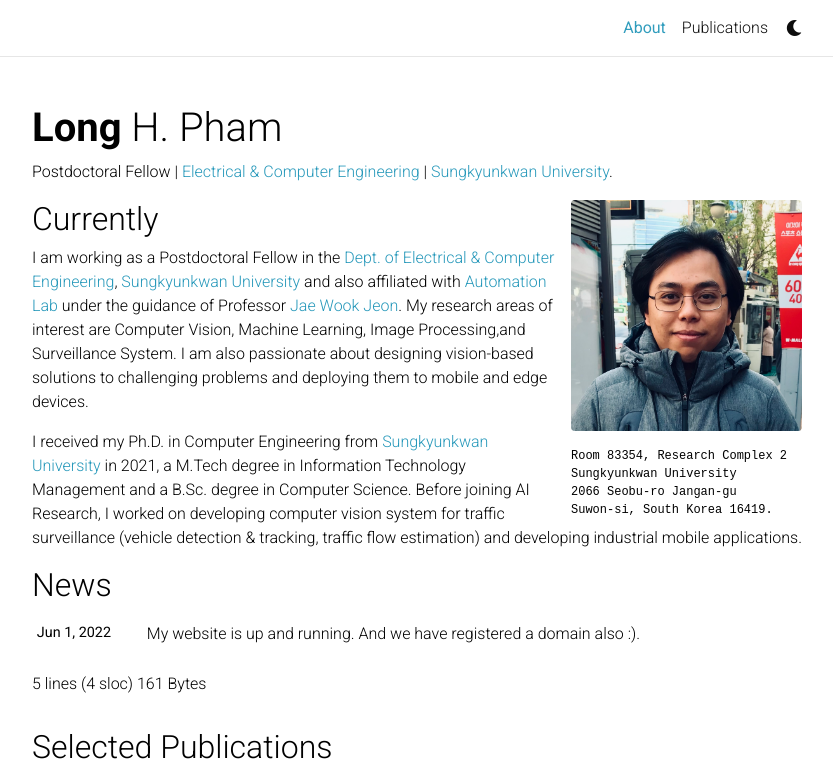
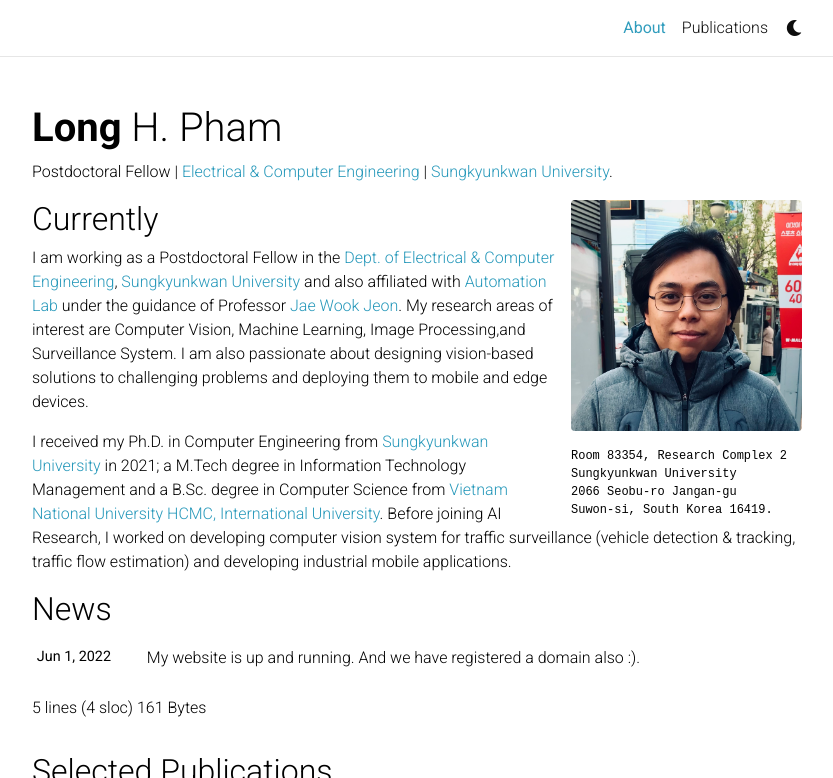
Before and after one commit to phlong3105/phlong3105.github.io, a Jekyll site: the page built from _pages/about.md, in a window 1280 px wide and 1044 px high, cut to the strip 0-778 px from the top of the window. Shown: the whole strip, without its empty margins (223-1056 px from the left). Built offline with Jekyll 4.4.1, drawn with Linux system fonts in a browser that asks for light colours; comment, search, counter and statistics services are not loaded; a style sheet for code colours, icons or effects is not loaded.

Commit message:
First commit

```diff
--- a/_pages/about.md
+++ b/_pages/about.md
@@ -30,7 +30,8 @@ vision-based solutions to challenging problems and deploying them to mobile and
 edge devices.
 
 I received my Ph.D. in Computer Engineering from [Sungkyunkwan University](https://www.skku.edu/eng/index.do)
-in 2021, a M.Tech degree in Information Technology Management and a B.Sc. degree
-in Computer Science. Before joining AI Research, I worked on developing computer
-vision system for traffic surveillance (vehicle detection & tracking,
-traffic flow estimation) and developing industrial mobile applications.
+in 2021; a M.Tech degree in Information Technology Management and a B.Sc. degree
+in Computer Science from [Vietnam National University HCMC, International University](https://hcmiu.edu.vn/en/).
+Before joining AI Research, I worked on developing computer vision system for
+traffic surveillance (vehicle detection & tracking, traffic flow estimation)
+and developing industrial mobile applications.
```
